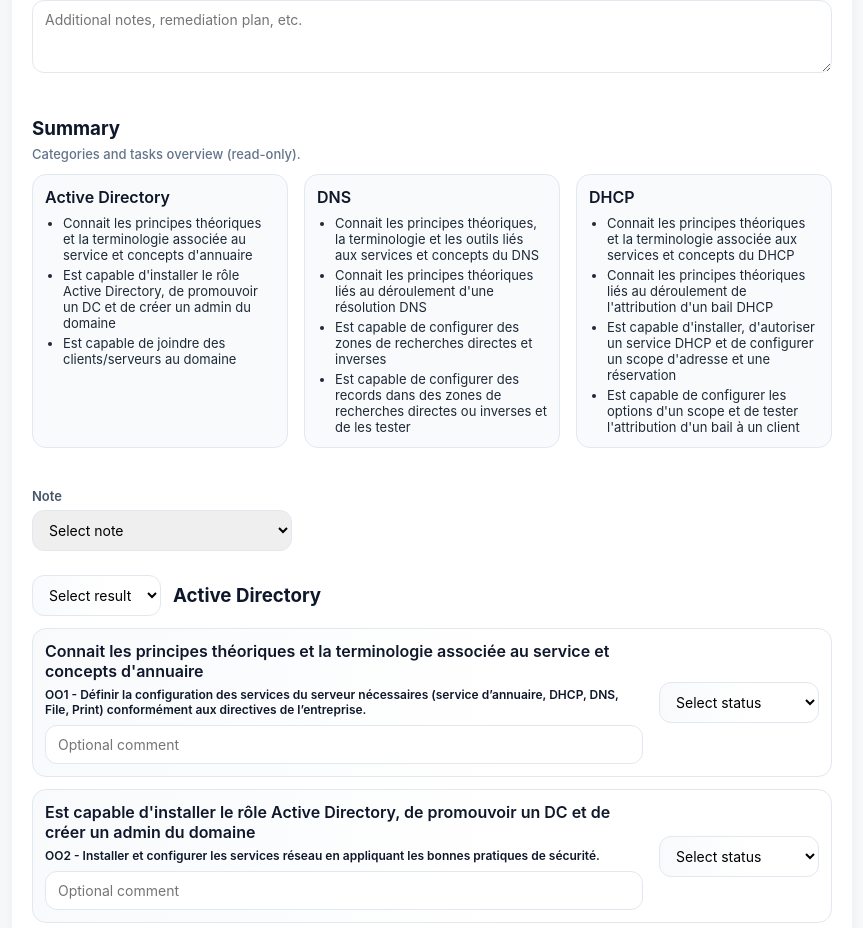
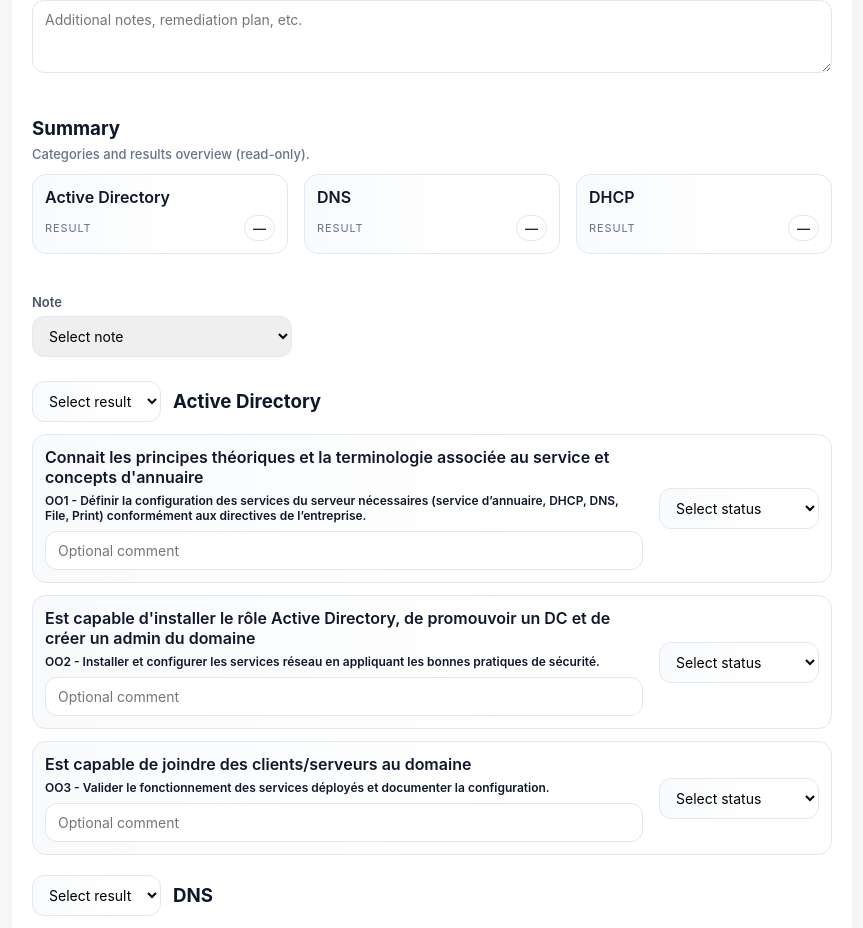
Before and after one commit to hurtlinb/erapport, a React (Vite) app in the folder client/: page / in a window 1280 px wide. Shown: the part 980-1908 px from the top of the page, without its empty margins (380-1243 px from the left). Built offline with nearby package versions, Linux system fonts and the light colour scheme.

Commit message:
Update report summary to show results

```diff
--- a/client/src/App.jsx
+++ b/client/src/App.jsx
@@ -1062,25 +1062,28 @@ function App() {
             <div className="report-summary-header">
               <h3>Summary</h3>
               <p className="helper-text">
-                Categories and tasks overview (read-only).
+                Categories and results overview (read-only).
               </p>
             </div>
             {(draft.competencies || []).length ? (
               <div className="report-summary-grid">
-                {(draft.competencies || []).map((section, sectionIndex) => (
-                  <div
-                    key={`${section.category}-${sectionIndex}`}
-                    className="report-summary-card"
-                  >
-                    <p className="summary-category">{section.category}</p>
-                    <ul className="summary-task-list">
-                      {(section.items || []).map((item, itemIndex) => {
-                        const taskLabel = item.task || item.label || "Task";
-                        return <li key={`${taskLabel}-${itemIndex}`}>{taskLabel}</li>;
-                      })}
-                    </ul>
-                  </div>
-                ))}
+                {(draft.competencies || []).map((section, sectionIndex) => {
+                  const statusClass = getStatusClass(section.result);
+                  return (
+                    <div
+                      key={`${section.category}-${sectionIndex}`}
+                      className={`report-summary-card ${statusClass}`}
+                    >
+                      <p className="summary-category">{section.category}</p>
+                      <p className="summary-result">
+                        <span className="summary-result-label">Result</span>
+                        <span className="summary-result-value">
+                          {section.result || "—"}
+                        </span>
+                      </p>
+                    </div>
+                  );
+                })}
               </div>
             ) : (
               <p className="helper-text">No categories yet.</p>
--- a/client/src/styles.css
+++ b/client/src/styles.css
@@ -377,14 +377,41 @@ textarea {
 
 .report-summary-card {
   border-radius: 14px;
-  border: 1px solid #e2e8f0;
+  border: 1px solid var(--status-strong, #e2e8f0);
   padding: 12px;
-  background: #f8fafc;
+  --status-color: #f8fafc;
+  --status-strong: #e2e8f0;
+  background: linear-gradient(90deg, var(--status-color) 0, #fff 60%);
 }
 
 .summary-category {
   margin: 0 0 8px;
   font-weight: 600;
+}
+
+.summary-result {
+  margin: 0;
+  display: flex;
+  align-items: center;
+  justify-content: space-between;
+  gap: 8px;
+  font-size: 13px;
+  color: #1f2937;
+}
+
+.summary-result-label {
+  text-transform: uppercase;
+  font-size: 11px;
+  letter-spacing: 0.08em;
+  color: #64748b;
+}
+
+.summary-result-value {
+  font-weight: 600;
+  padding: 4px 8px;
+  border-radius: 999px;
+  border: 1px solid var(--status-strong, #e2e8f0);
+  background: rgba(255, 255, 255, 0.7);
 }
 
 .summary-task-list {
@@ -394,6 +421,21 @@ textarea {
   gap: 4px;
   font-size: 13px;
   color: #1f2937;
+}
+
+.report-summary-card.status-ok {
+  --status-color: #dcfce7;
+  --status-strong: #16a34a;
+}
+
+.report-summary-card.status-nok {
+  --status-color: #ffedd5;
+  --status-strong: #f97316;
+}
+
+.report-summary-card.status-na {
+  --status-color: #fecdd3;
+  --status-strong: #e11d48;
 }
 
 .note-row {
```
